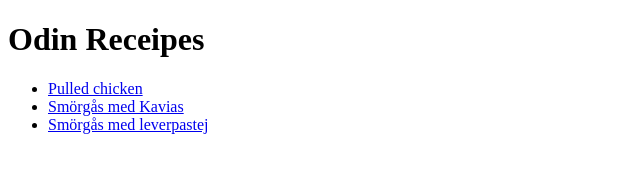
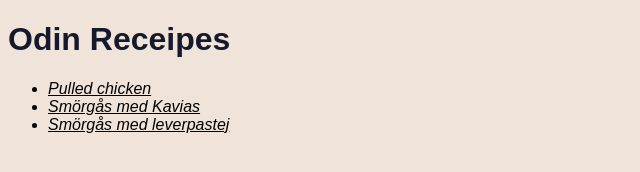
Before and after one commit to Sudoism/odin-recipes, a plain HTML site: page index.html in a window 1280 px wide. Shown: the whole page, without its empty margins (0-640 px from the left). Drawn offline with Linux system fonts and the light colour scheme.

Commit message:
added stylesheet

```diff
--- a/index.html
+++ b/index.html
@@ -4,6 +4,7 @@
     <meta charset="UTF-8">
     <meta name="viewport" content="width=device-width, initial-scale=1.0">
     <title>Document</title>
+    <link rel="stylesheet" href="styles.css">
 </head>
 <body>
     <h1>Odin Receipes</h1>
--- /dev/null
+++ b/styles.css
@@ -0,0 +1,14 @@
+* {
+    font-family: sans-serif;
+    background-color: rgb(240, 228, 218);
+}
+
+h1 {
+    font-family: sans-serif;
+    color:rgb(22, 25, 43);
+}
+
+a {
+    color: black;
+    font-style:italic;
+}
```
Also changed, not shown: receipes/pulled-chicken.html (+1 -0 lines), receipes/smörgås-med-kaviar.html (+1 -0 lines), receipes/smörgås-med-leverpastej.html (+1 -0 lines).
